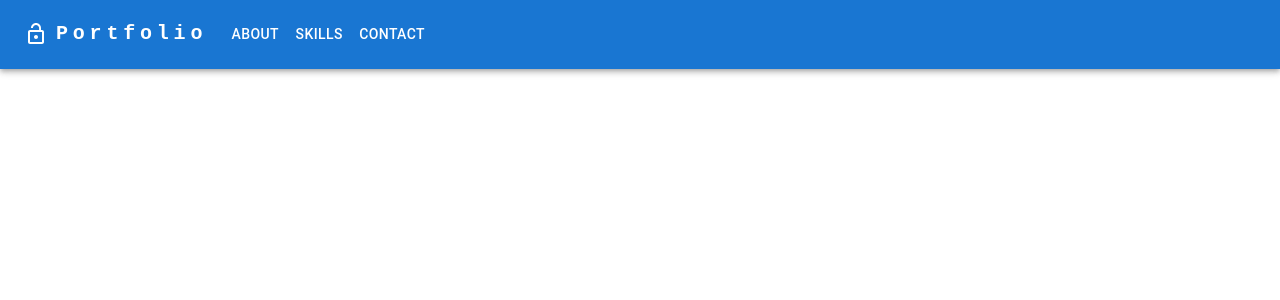
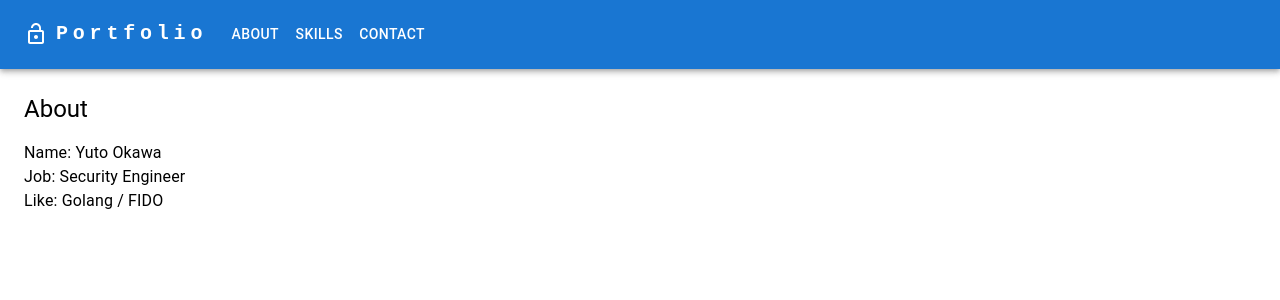
Before and after one commit to YutoOkawa/YutoOkawa.github.io, a React (Create React App) app: page / in a window 1280 px wide. Shown: the top 300 px of the page. Built offline with nearby package versions, Linux system fonts and the light colour scheme.

Commit message:
Add About

```diff
--- a/src/App.tsx
+++ b/src/App.tsx
@@ -1,9 +1,12 @@
-import React from 'react';
 import NavigationBar from './components/NavigationBar'
+import About from './components/About'
 
 function App() {
   return (
-    <NavigationBar />
+    <>
+      <NavigationBar />
+      <About></About>
+    </>
   );
 }
 
--- /dev/null
+++ b/src/components/About.tsx
@@ -0,0 +1,26 @@
+import Box from '@mui/material/Box';
+import Typography from '@mui/material/Typography';
+
+function About() {
+  return (
+		// TODO: h5 をもう少し工夫したい
+		// TODO: body1 にある要素を１つずつブロック的に区切りたい
+  	<>
+			<Box p={2}>
+				<Box display={'flex'} justifyContent={'left'} p={1}>
+					<Typography variant='h5'>
+						About
+					</Typography>
+				</Box>
+				<Box display={'flex'} justifyContent={'left'} p={1}>
+					<Typography variant='body1' align='left'>
+						Name: Yuto Okawa <br />
+						Job: Security Engineer <br />
+						Like: Golang / FIDO
+					</Typography>
+				</Box>
+			</Box>
+    </>
+  );
+}
+export default About;
```
